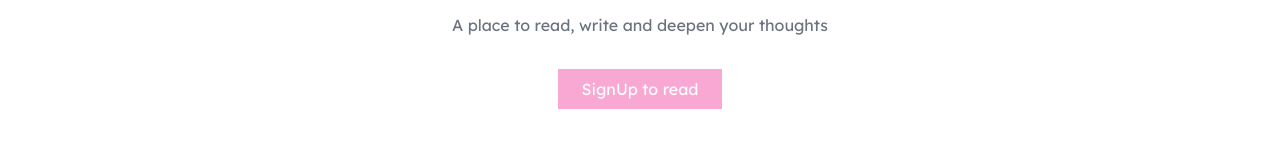
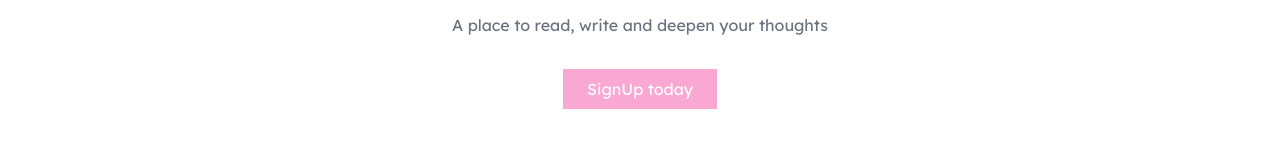
Before and after one commit to halleygz/blog-v3, a React (Vite) app in the folder frontend/: page / in a window 1280 px wide. Shown: the part 375-534 px from the top of the page. Built offline with nearby package versions, Linux system fonts and the light colour scheme.

Commit message:
homepage update

```diff
--- a/frontend/src/pages/home/Home.jsx
+++ b/frontend/src/pages/home/Home.jsx
@@ -1,16 +1,34 @@
-import React, { useState } from 'react';
-import NavBar from '../../components/tools/NavBar';
+import React, { useState } from "react";
+import NavBar from "../../components/tools/NavBar";
+import { useAuthContext } from "../../context/AuthContext";
+import { Link } from "react-router-dom";
 
 const Home = () => {
-
+  const { authUser } = useAuthContext();
   return (
     <div className="min-h-screen flex flex-col items-center justify-between bg-white text-center p-6">
-      <NavBar/>
+      <NavBar />
 
       <main className="flex flex-col items-center justify-center flex-grow">
-        <h2 className="text-4xl font-bold text-gray-800 mb-4 font-dm-serif-display">Spread your ideas without limits</h2>
-        <p className="text-gray-500 mb-8">A place to read, write and deepen your thoughts</p>
-        <button className="bg-pink-300 text-white px-6 py-2 hover:bg-pink-400">SignUp to read</button>
+        <h2 className="text-4xl font-bold text-gray-800 mb-4 font-dm-serif-display">
+          Spread your ideas without limits
+        </h2>
+        <p className="text-gray-500 mb-8">
+          A place to read, write and deepen your thoughts
+        </p>
+        {authUser ? (
+          <Link to="/createblog">
+            <button className="bg-pink-300 text-white px-6 py-2 hover:bg-pink-400">
+              Post a blog
+            </button>
+          </Link>
+        ) : (
+          <Link to="/signup">
+            <button className="bg-pink-300 text-white px-6 py-2 hover:bg-pink-400">
+              SignUp today
+            </button>
+          </Link>
+        )}
       </main>
 
       <footer className="py-4">
@@ -18,6 +36,6 @@ const Home = () => {
       </footer>
     </div>
   );
-}
+};
 
 export default Home;
```
